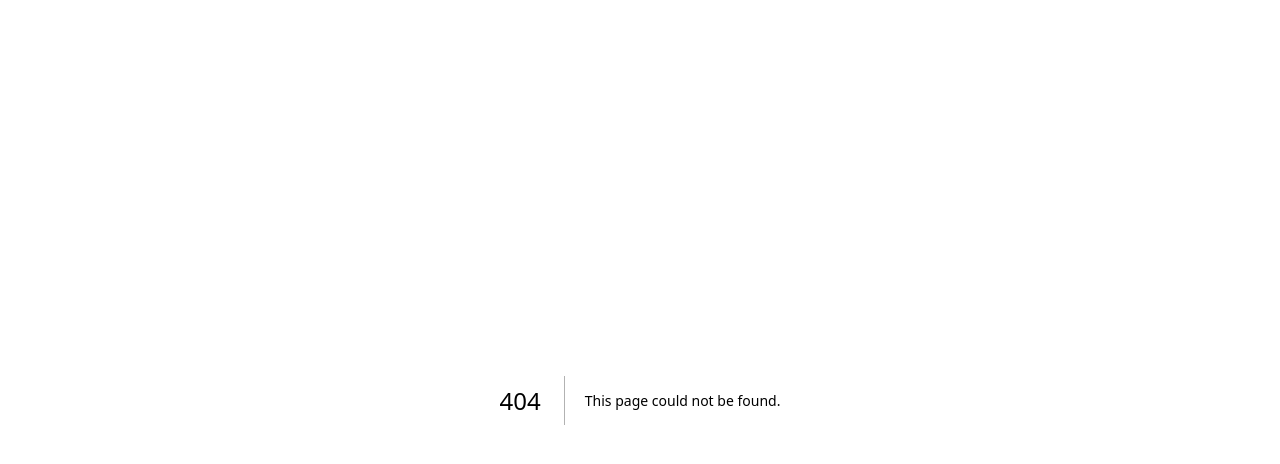
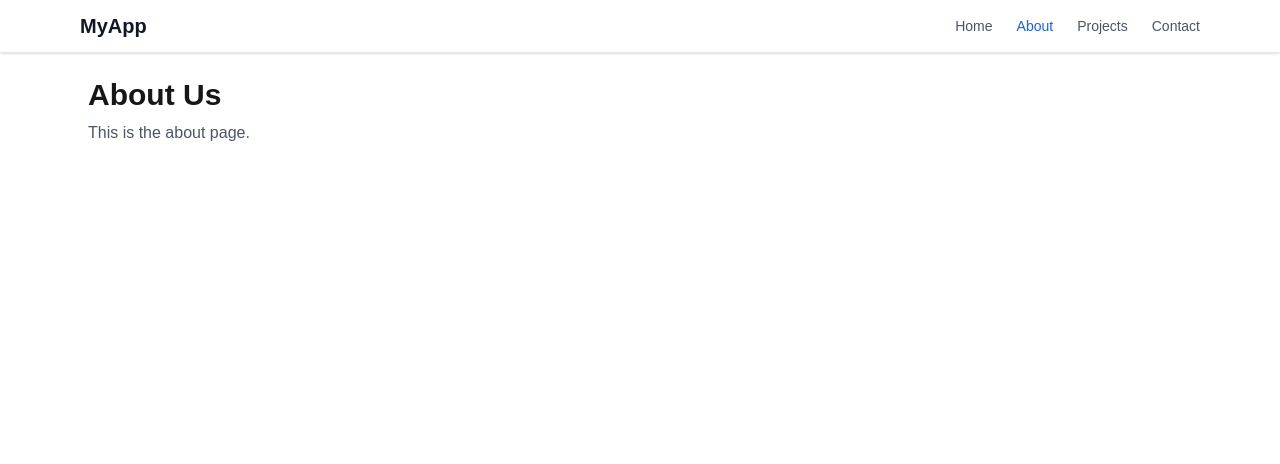
Before and after one commit to jonathan-llemit-dev/my-app, a Next.js app: page /about in a window 1280 px wide. Before the commit this address had no page. Shown: the top 464 px of the page. Built offline with nearby package versions, Linux system fonts and the light colour scheme.

Commit message:
initial commit

```diff
--- /dev/null
+++ b/app/about/page.tsx
@@ -0,0 +1,8 @@
+export default function About() {
+  return (
+    <div>
+      <h1 className="text-3xl font-bold">About Us</h1>
+      <p className="mt-2 text-gray-600">This is the about page.</p>
+    </div>
+  );
+}
--- /dev/null
+++ b/app/contact/page.tsx
@@ -0,0 +1,8 @@
+export default function Contact() {
+  return (
+    <div>
+      <h1 className="text-3xl font-bold">Contact</h1>
+      <p className="mt-2 text-gray-600">This is the contact page.</p>
+    </div>
+  );
+}
--- a/app/layout.tsx
+++ b/app/layout.tsx
@@ -1,29 +1,27 @@
 import type { Metadata } from "next";
 import { Geist, Geist_Mono } from "next/font/google";
 import "./globals.css";
+import Navbar from "@/components/Navbar";
 
-const geistSans = Geist({
-  variable: "--font-geist-sans",
-  subsets: ["latin"],
-});
-
-const geistMono = Geist_Mono({
-  variable: "--font-geist-mono",
-  subsets: ["latin"],
-});
+const geistSans = Geist({ variable: "--font-geist-sans", subsets: ["latin"] });
+const geistMono = Geist_Mono({ variable: "--font-geist-mono", subsets: ["latin"] });
 
 export const metadata: Metadata = {
-  title: "Create Next App",
-  description: "Generated by create next app",
+  title: "My App",
+  description: "My Next.js app",
 };
 
-export default function RootLayout({ children }: LayoutProps<"/">) {
+export default function RootLayout({
+  children,
+}: {
+  children: React.ReactNode;
+}) {
   return (
-    <html
-      lang="en"
-      className={`${geistSans.variable} ${geistMono.variable} h-full antialiased`}
-    >
-      <body className="min-h-full flex flex-col">{children}</body>
+    <html lang="en">
+      <body className={`${geistSans.variable} ${geistMono.variable} antialiased`}>
+        <Navbar />
+        <main className="mx-auto max-w-6xl p-6">{children}</main> {/* ← WRAP children */}
+      </body>
     </html>
   );
 }
--- a/app/page.tsx
+++ b/app/page.tsx
@@ -1,69 +1,8 @@
-import Image from "next/image";
-
 export default function Home() {
   return (
-    <div className="flex flex-col flex-1 items-center justify-center bg-zinc-50 font-sans dark:bg-black">
-      <main className="flex flex-1 w-full max-w-3xl flex-col items-center justify-between py-32 px-16 bg-white dark:bg-black sm:items-start">
-        <Image
-          className="dark:invert h-5 w-[100px]"
-          src="/next.svg"
-          alt="Next.js logo"
-          width={100}
-          height={20}
-          priority
-        />
-        <div className="flex flex-col items-center gap-6 text-center sm:items-start sm:text-left">
-          <h1 className="max-w-xs text-3xl font-semibold leading-10 tracking-tight text-black dark:text-zinc-50">
-            To get started, edit the{" "}
-            <code className="rounded bg-black/[.06] px-1.5 py-0.5 font-mono text-[0.9em] dark:bg-white/[.08]">
-              page.tsx
-            </code>{" "}
-            file.
-          </h1>
-          <p className="max-w-md text-lg leading-8 text-zinc-600 dark:text-zinc-400">
-            Looking for a starting point or more instructions? Head over to{" "}
-            <a
-              href="https://vercel.com/templates?framework=next.js&utm_source=create-next-app&utm_medium=appdir-template-tw&utm_campaign=create-next-app"
-              className="font-medium text-zinc-950 dark:text-zinc-50"
-            >
-              Templates
-            </a>{" "}
-            or the{" "}
-            <a
-              href="https://nextjs.org/learn?utm_source=create-next-app&utm_medium=appdir-template-tw&utm_campaign=create-next-app"
-              className="font-medium text-zinc-950 dark:text-zinc-50"
-            >
-              Learning
-            </a>{" "}
-            center.
-          </p>
-        </div>
-        <div className="flex flex-col gap-4 text-base font-medium sm:flex-row">
-          <a
-            className="flex h-12 w-full items-center justify-center gap-2 rounded-full bg-foreground px-5 text-background transition-colors hover:bg-[#383838] dark:hover:bg-[#ccc] md:w-[158px]"
-            href="https://vercel.com/new?utm_source=create-next-app&utm_medium=appdir-template-tw&utm_campaign=create-next-app"
-            target="_blank"
-            rel="noopener noreferrer"
-          >
-            <Image
-              className="dark:invert h-[14px] w-4"
-              src="/vercel.svg"
-              alt="Vercel logomark"
-              width={16}
-              height={14}
-            />
-            Deploy Now
-          </a>
-          <a
-            className="flex h-12 w-full items-center justify-center rounded-full border border-solid border-black/[.08] px-5 transition-colors hover:border-transparent hover:bg-black/[.04] dark:border-white/[.145] dark:hover:bg-[#1a1a1a] md:w-[158px]"
-            href="https://nextjs.org/docs?utm_source=create-next-app&utm_medium=appdir-template-tw&utm_campaign=create-next-app"
-            target="_blank"
-            rel="noopener noreferrer"
-          >
-            Documentation
-          </a>
-        </div>
-      </main>
+    <div>
+      <h1 className="text-3xl font-bold">Welcome to Home</h1>
+      <p className="mt-2 text-gray-600">This is the homepage.</p>
     </div>
   );
 }
--- /dev/null
+++ b/app/projects/page.tsx
@@ -0,0 +1,8 @@
+export default function Projects() {
+  return (
+    <div>
+      <h1 className="text-3xl font-bold">Projects</h1>
+      <p className="mt-2 text-gray-600">This is the projects page.</p>
+    </div>
+  );
+}
--- /dev/null
+++ b/components/Navbar.tsx
@@ -0,0 +1,83 @@
+"use client";
+
+import Link from "next/link";
+import { usePathname } from "next/navigation";
+import { useState } from "react";
+
+// 1. Data for our links
+const links = [
+  { href: "/", label: "Home" },
+  { href: "/about", label: "About" },
+  { href: "/projects", label: "Projects" },
+  { href: "/contact", label: "Contact" },
+];
+
+// 2. The component itself
+export default function Navbar() {
+  // 3. Get the current URL path (e.g. "/about")
+  const pathname = usePathname();
+
+  // 4. State for the mobile menu (open/closed)
+  const [open, setOpen] = useState(false);
+
+  return (
+    <nav className="sticky top-0 z-50 border-b border-gray-200 bg-white shadow-sm">
+      <div className="mx-auto flex max-w-6xl items-center justify-between px-4 py-3">
+
+        {/* 5. Logo */}
+        <Link href="/" className="text-xl font-bold text-gray-900">
+          MyApp
+        </Link>
+
+        {/* 6. Desktop navigation */}
+        <ul className="hidden gap-6 md:flex">
+          {links.map((link) => {
+            const isActive = pathname === link.href;
+            return (
+              <li key={link.href}>
+                <Link
+                  href={link.href}
+                  className={
+                    isActive
+                      ? "text-sm font-medium text-blue-600"
+                      : "text-sm font-medium text-gray-600 hover:text-blue-600"
+                  }
+                >
+                  {link.label}
+                </Link>
+              </li>
+            );
+          })}
+        </ul>
+
+        {/* 7. Mobile menu button */}
+        <button
+          onClick={() => setOpen(!open)}
+          className="rounded p-2 text-gray-700 hover:bg-gray-100 md:hidden"
+          aria-label="Toggle menu"
+        >
+          {open ? "✕" : "☰"}
+        </button>
+      </div>
+
+      {/* 8. Mobile menu (only shows when open) */}
+      {open && (
+        <div className="border-t border-gray-200 bg-white md:hidden">
+          <ul className="flex flex-col px-4 py-2">
+            {links.map((link) => (
+              <li key={link.href}>
+                <Link
+                  href={link.href}
+                  onClick={() => setOpen(false)}
+                  className="block rounded px-2 py-2 text-sm font-medium text-gray-700 hover:bg-gray-100"
+                >
+                  {link.label}
+                </Link>
+              </li>
+            ))}
+          </ul>
+        </div>
+      )}
+    </nav>
+  );
+}
```
